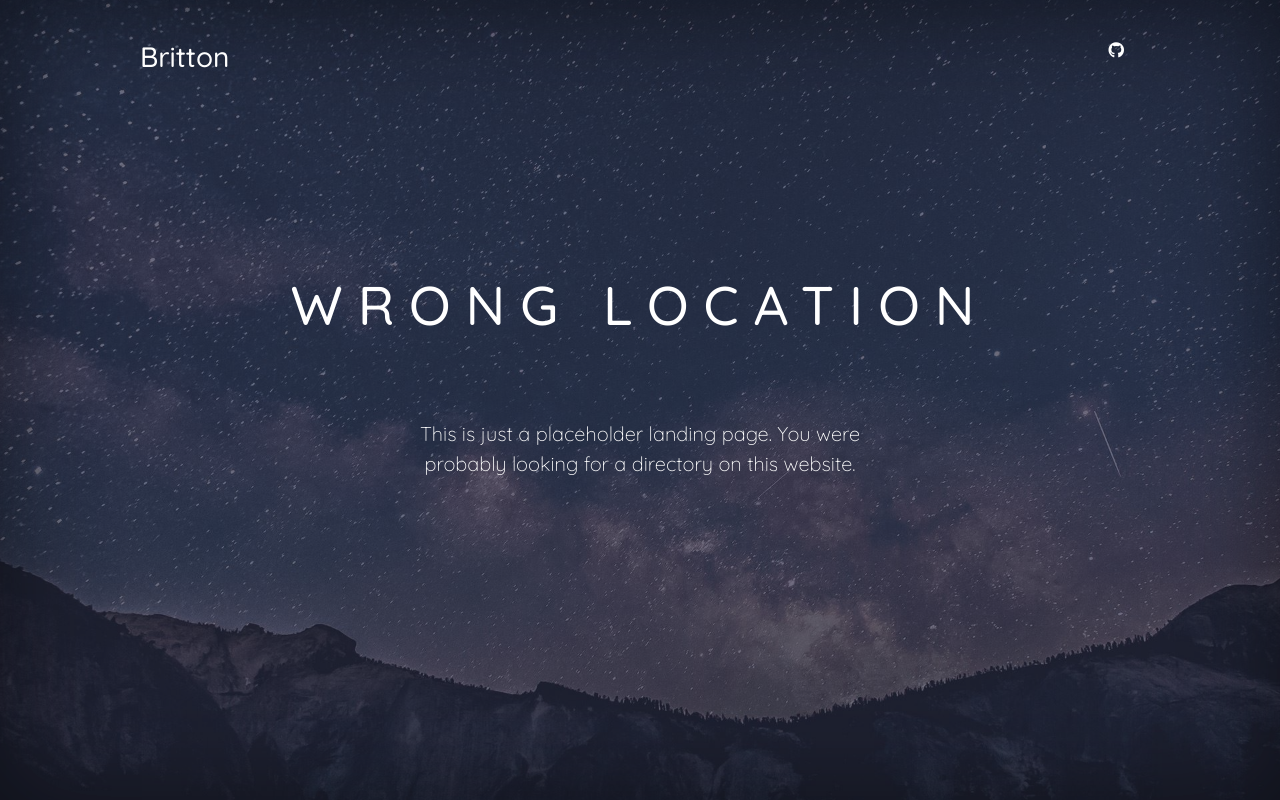
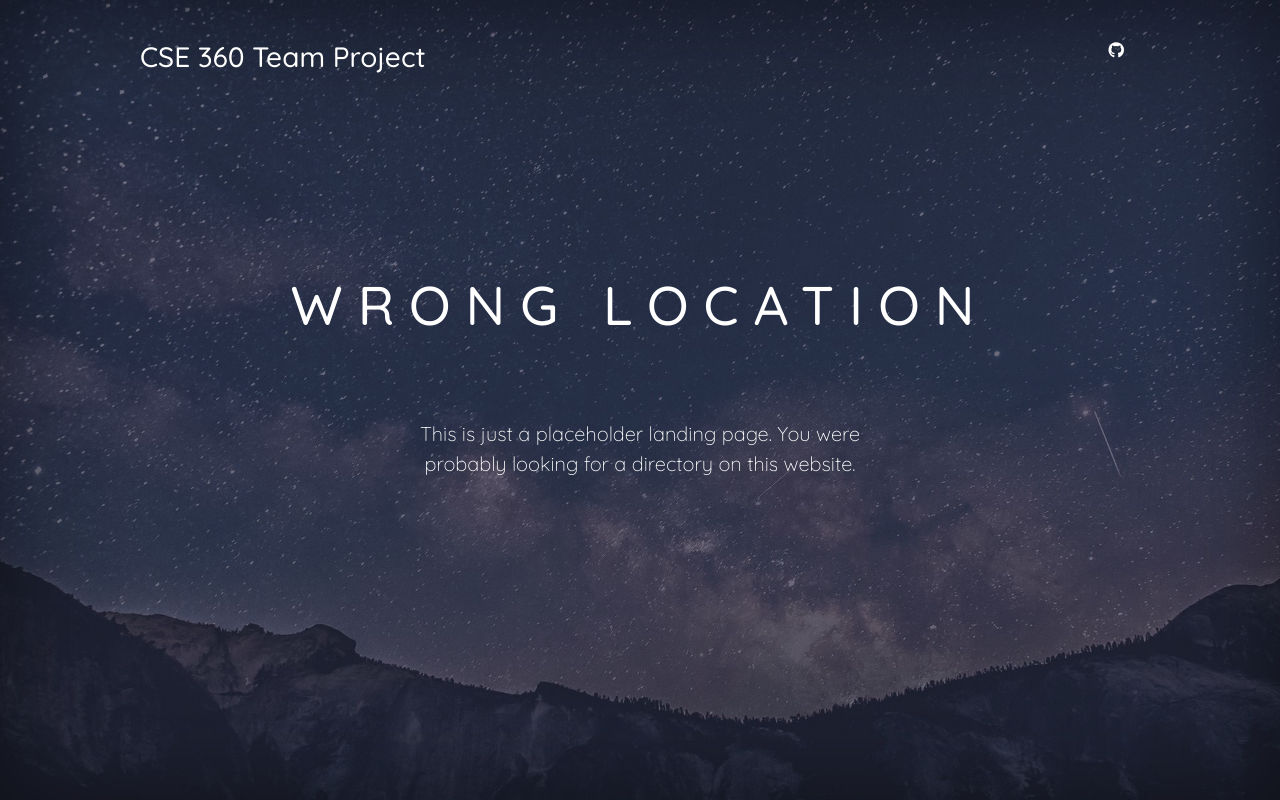
Before and after one commit to CSE360Team36/cse360team36.github.io, a plain HTML site: page index.html in a window 1280 px wide. Drawn offline with Linux system fonts and the light colour scheme.

Commit message:
Fix site labelling
Britton -> CSE 360 Team Project

```diff
--- a/index.html
+++ b/index.html
@@ -27,7 +27,7 @@
 			<div class="cover-container">
 				<div class="masthead clearfix">
 					<div class="inner">
-						<h3 class="masthead-brand">Britton</h3>
+						<h3 class="masthead-brand">CSE 360 Team Project</h3>
 						<nav class="nav nav-masthead">
 							<a class="nav-link nav-social" href="https://github.com/cse360team36/" title="Github"><i
 									class="fab fa-github" aria-hidden="true"></i></a>
```
